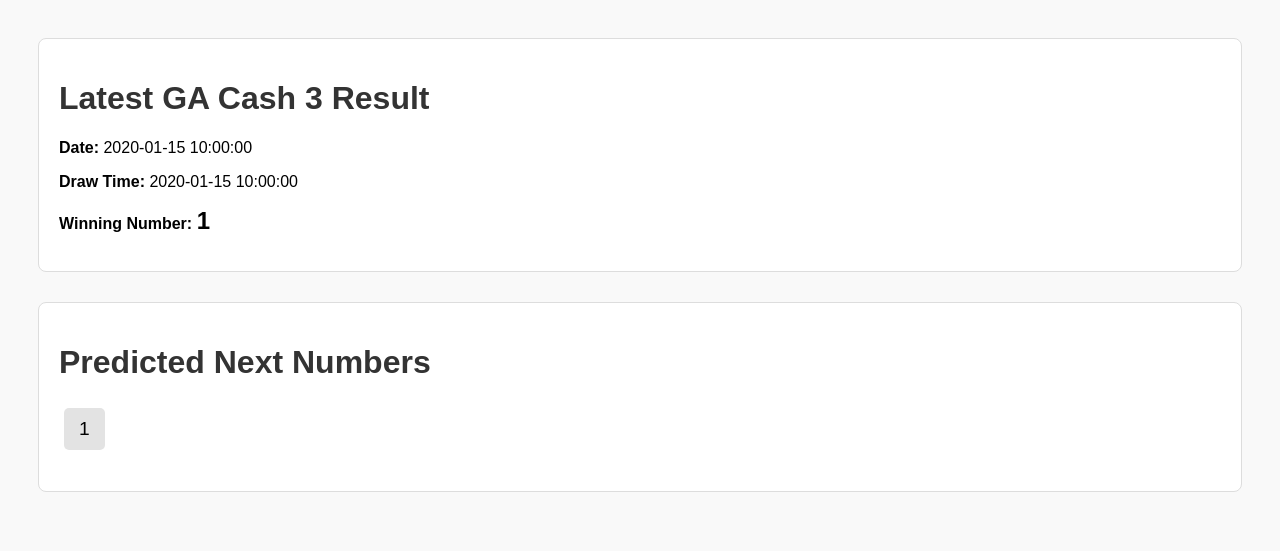
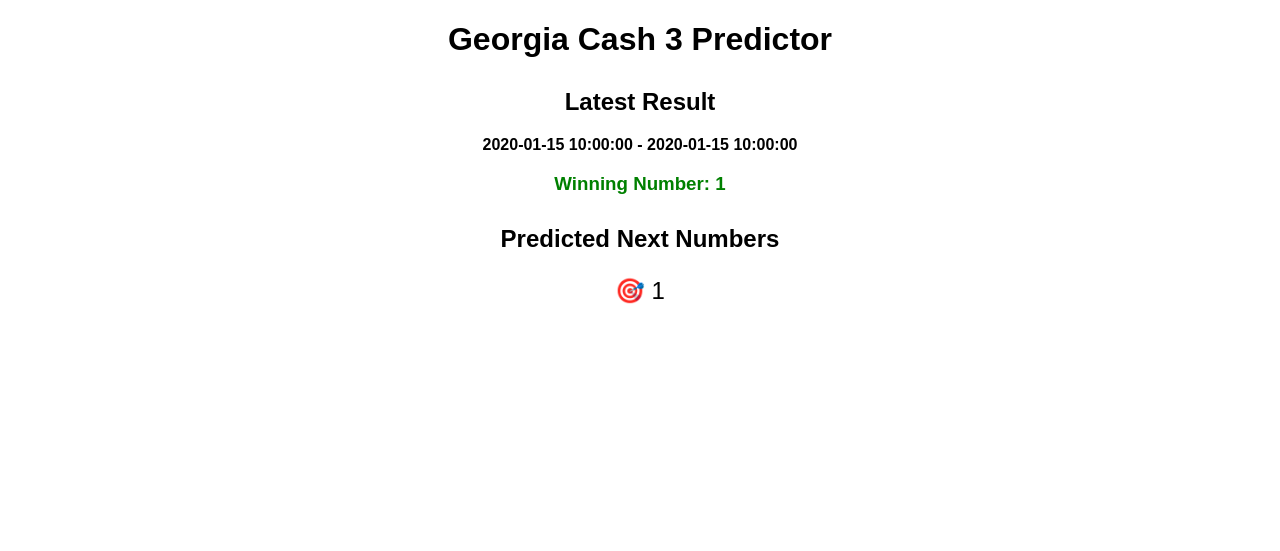
Before and after one commit to GAPick3/GA-Cash3-Predictor, a Flask app: template templates/index.html in a window 1280 px wide. Shown: the top 551 px of the page. Run offline with Flask 3, Linux system fonts and the light colour scheme; the template is opened without the code that fills it: most values are stand-ins (such as "Sample title", 1, 10 or a date in 2020).

Commit message:
Update index.html

```diff
--- a/templates/index.html
+++ b/templates/index.html
@@ -3,47 +3,23 @@
 <head>
     <title>GA Cash 3 Predictor</title>
     <style>
-        body {
-            font-family: Arial, sans-serif;
-            padding: 30px;
-            background: #f9f9f9;
-        }
-        h1 { color: #333; }
-        .section {
-            background: #fff;
-            border: 1px solid #ddd;
-            padding: 20px;
-            margin-bottom: 30px;
-            border-radius: 8px;
-        }
-        ul { list-style: none; padding: 0; }
-        li {
-            display: inline-block;
-            background: #e3e3e3;
-            padding: 10px 15px;
-            margin: 5px;
-            font-size: 1.2em;
-            border-radius: 5px;
-        }
+        body { font-family: Arial; text-align: center; }
+        .box { margin-top: 30px; }
     </style>
 </head>
 <body>
-
-    <div class="section">
-        <h1>Latest GA Cash 3 Result</h1>
-        <p><strong>Date:</strong> {{ draw_date }}</p>
-        <p><strong>Draw Time:</strong> {{ draw_time }}</p>
-        <p><strong>Winning Number:</strong> <strong style="font-size: 1.5em;">{{ winning_number }}</strong></p>
+    <h1>Georgia Cash 3 Predictor</h1>
+    <div class="box">
+        <h2>Latest Result</h2>
+        <p><strong>{{ draw_time }} - {{ draw_date }}</strong></p>
+        <h3 style="color: green;">Winning Number: {{ winning_number }}</h3>
     </div>
 
-    <div class="section">
-        <h1>Predicted Next Numbers</h1>
-        <ul>
-            {% for number in predictions %}
-                <li>{{ number }}</li>
-            {% endfor %}
-        </ul>
+    <div class="box">
+        <h2>Predicted Next Numbers</h2>
+        {% for number in predictions %}
+            <p style="font-size: 1.5em;">🎯 {{ number }}</p>
+        {% endfor %}
     </div>
-
 </body>
 </html>
```
